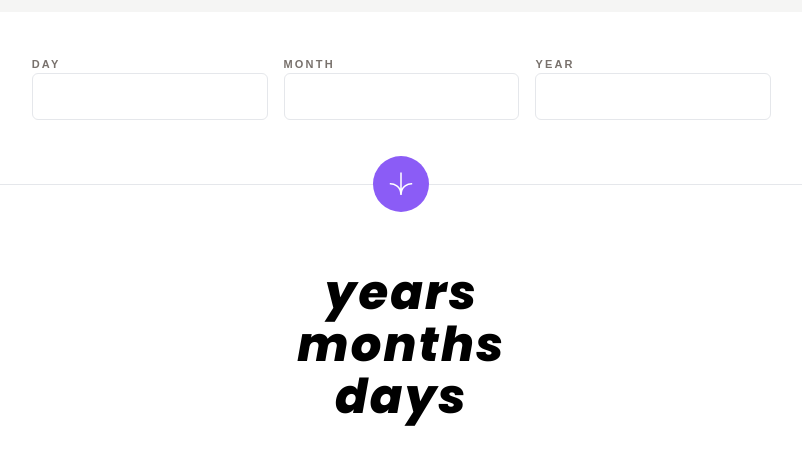
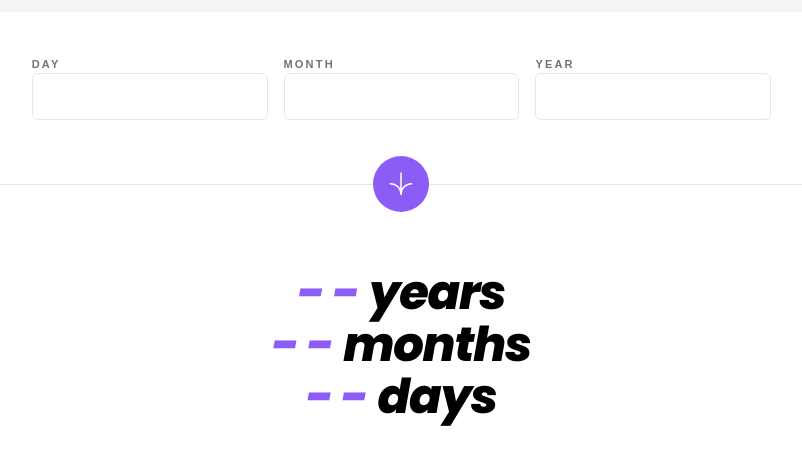
Before and after one commit to lingyundai/age-calculator, a React (Create React App) app: page / in a window 1280 px wide. Shown: the part 148-612 px from the top of the page, without its empty margins (177-979 px from the left). Built offline with nearby package versions, Linux system fonts and the light colour scheme.

Commit message:
basic calculation logic and showing results

```diff
--- a/src/components/CalculatorForm.js
+++ b/src/components/CalculatorForm.js
@@ -19,8 +19,13 @@ function CalculatorForm() {
 
     const [inputFields, setInputFields] = useState(defaultInputValues);
     const [inputError, setInputError] = useState(defaultErrorValues);
+    const [ageResult, setAgeResult] = useState(0);
 
     const { year, month, day } = inputFields;
+
+    const { diffYear, diffMonth, diffDay } = ageResult;
+
+    console.log(ageResult);
 
     const handleChange = (e) => {
         setInputFields({
@@ -103,9 +108,15 @@ function CalculatorForm() {
     const handleSubmit = (e) => {
         e.preventDefault();
         validateInputs();
+        if (inputError.showDay === false && inputError.showMonth === false && inputError.showYear === false) {
+            const res = DateUtils(inputFields.day, inputFields.month, inputFields.year);
+            setAgeResult({
+                diffDay: res.diffDay,
+                diffMonth: res.diffMonth,
+                diffYear: res.diffYear,
+            })
+        }
     }
-
-    DateUtils(inputFields.day, inputFields.month, inputFields.year);
 
     return (
         <form class="max-w-fit pt-6 font-poppins font-semibold text-[11px] tracking-[0.2em]" onSubmit={handleSubmit}>
@@ -160,15 +171,17 @@ function CalculatorForm() {
                         d="M1 22.019C8.333 21.686 23 25.616 23 44m0 0V0m22 22.019C37.667 21.686 23 25.616 23 44"/>
                 </svg>
             </button>
-            <div class="flex flex-col text-5xl items-center font-poppinsBoldItalic pt-20 space-y-1">
+            <div class="flex flex-col text-5xl items-center font-poppinsBoldItalic pt-20 space-y-1 tracking-tight">
                 <div>
-                    {/* {inputFields.year} */}
+                    <span class="mr-2.5 text-violet-500">{!isNaN(diffYear) ? diffYear : "- -"}</span>
                     years
                 </div>
                 <div>
+                    <span class="mr-2.5 text-violet-500">{!isNaN(diffMonth) ? diffMonth : "- -"}</span>
                     months
                 </div>
                 <div>
+                    <span class="mr-2.5 text-violet-500">{!isNaN(diffDay) ? diffDay : "- -"}</span>
                     days
                 </div>
             </div>
--- a/src/utils/DateUtils.js
+++ b/src/utils/DateUtils.js
@@ -5,47 +5,60 @@ export function DateUtils(day, month, year) {
     let diffMonth;
     let diffYear;
     let diffDay;
-    let dayByMonth;
+    let diffDayByYear = 0;
+    let diffDayByMonth;
 
+    const daysPerMonth = [31, 28, 31, 30, 31, 30, 31, 31, 30, 31, 30, 31];
     const inputString = `${year}/${month}/${day}`;
-    console.log("birth: ", inputString);
-
     const today = moment(new Date()).format("YYYY/MM/DD");
-    console.log("today ", today);
 
     diffYear =  Math.floor(moment.duration(moment(today, 'YYYY/MM/DD')
-        .diff(moment(inputString, 'YYYY/MM/DD'))).asYears());
-    console.log("diffyear ", diffYear);
+                    .diff(moment(inputString, 'YYYY/MM/DD'))).asYears());
+    console.log("diffyear1 ", diffYear);
 
     diffDay = Math.floor(moment.duration(moment(today, 'YYYY/MM/DD')
-        .diff(moment(inputString, 'YYYY/MM/DD'))).asDays());
-    console.log("diffday: ", diffDay);
+                    .diff(moment(inputString, 'YYYY/MM/DD'))).asDays());
+    console.log("diffday1 ", diffDay);
 
-    const daysPerMonth = [31, 28, 31, 30, 31, 30, 31, 31, 30, 31, 30, 31];
 
-    if (moment([year]).isLeapYear()) {
-        console.log("1111111");
-    }
-
-    // diff year < 1
-    // diff year > 1
-      // diff month > 1
-      // diff month < 1
+    // if (moment([year]).isLeapYear()) {
+    //     console.log("1111111");
+    // }
 
     if (diffYear < 1) {
         diffYear = 0;
         diffMonth = moment().diff(inputString, 'months');
         console.log("diffmonth ", diffMonth);
-        console.log("diffyear1 ", diffYear);
-        // diff month will only be less than 12 because if it is over 12 it will be considered a year
-        for (var i=0; i<diffMonth; i++) {
-            dayByMonth += daysPerMonth[i]
-            console.log("here:", dayByMonth);
-          }
+        // diff month should be < 12, 12 month is a year
+        if (diffMonth === 12) {
+            diffYear = 1;
+            diffMonth = 0;
+        }
+        console.log("diffyear2 ", diffYear);
+
+        diffDayByMonth = daysPerMonth.slice(0, diffMonth).reduce((acc, cur) => acc + cur, 0);
+        console.log("diffdaybymonth ", diffDayByMonth);
+        // including the fist day and last day
+        diffDay = diffDay - diffDayByMonth;
+        console.log("diffday2 ", diffDay);
     } else {
-        const diffYearInMonth = diffYear * 12
+        const diffYearInMonth = diffYear * 12;
+
+        for (let i = 0; i < diffYear * 12; i++) {
+            diffDayByYear += daysPerMonth[i%daysPerMonth.length];
+        }
+        console.log("diffyearinmonth ", diffYearInMonth);
+
         diffMonth = (moment().diff(inputString, 'months')) - diffYearInMonth;
-        console.log("diffmonth ", diffMonth);
+        console.log("diffmonth2 ", diffMonth);
+
+        diffDayByMonth = daysPerMonth.slice(0, diffMonth).reduce((acc, cur) => acc + cur, 0);
+        console.log("diffdaybymonth ", diffDayByMonth);
+
+        diffDay = diffDay - diffDayByYear - diffDayByMonth;
+        console.log("diffday3 ", diffDay);
     }
 
+    // console.log({ diffDay, diffMonth, diffYear });
+    return { diffDay, diffMonth, diffYear };
 }
```
